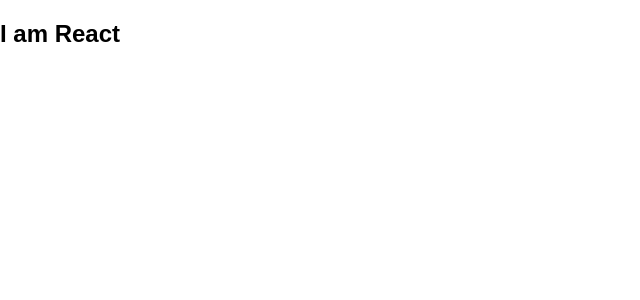
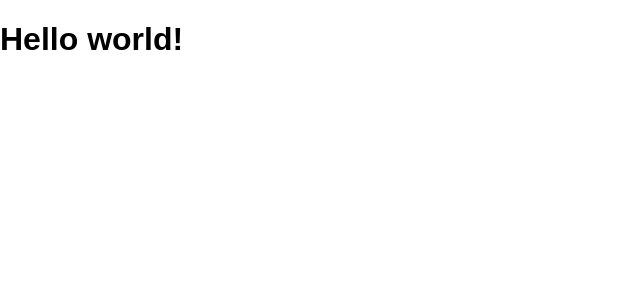
Before and after one commit to Home7-ru/react, a React (Create React App) app: page / in a window 1280 px wide. Shown: the top 300 px of the page, without its empty margins (0-640 px from the left). Built offline with nearby package versions, Linux system fonts and the light colour scheme.

Commit message:
разьяснение про jsx

```diff
--- a/src/App.js
+++ b/src/App.js
@@ -8,7 +8,7 @@ class App extends Component {
         <h1>Hello world!</h1>
       </div>
     );
-
+//на самом деле вызывается вот такой код
     // return React.createElement(
     //   'div',
     //   {
--- a/src/index.js
+++ b/src/index.js
@@ -8,9 +8,7 @@ import registerServiceWorker from './registerServiceWorker';
 
 
 ReactDOM.render(
-    <div>
-        <h2>I am React</h2>
-    </div>
+    <App/>
 
     ,
     document.getElementById('root'));
```
